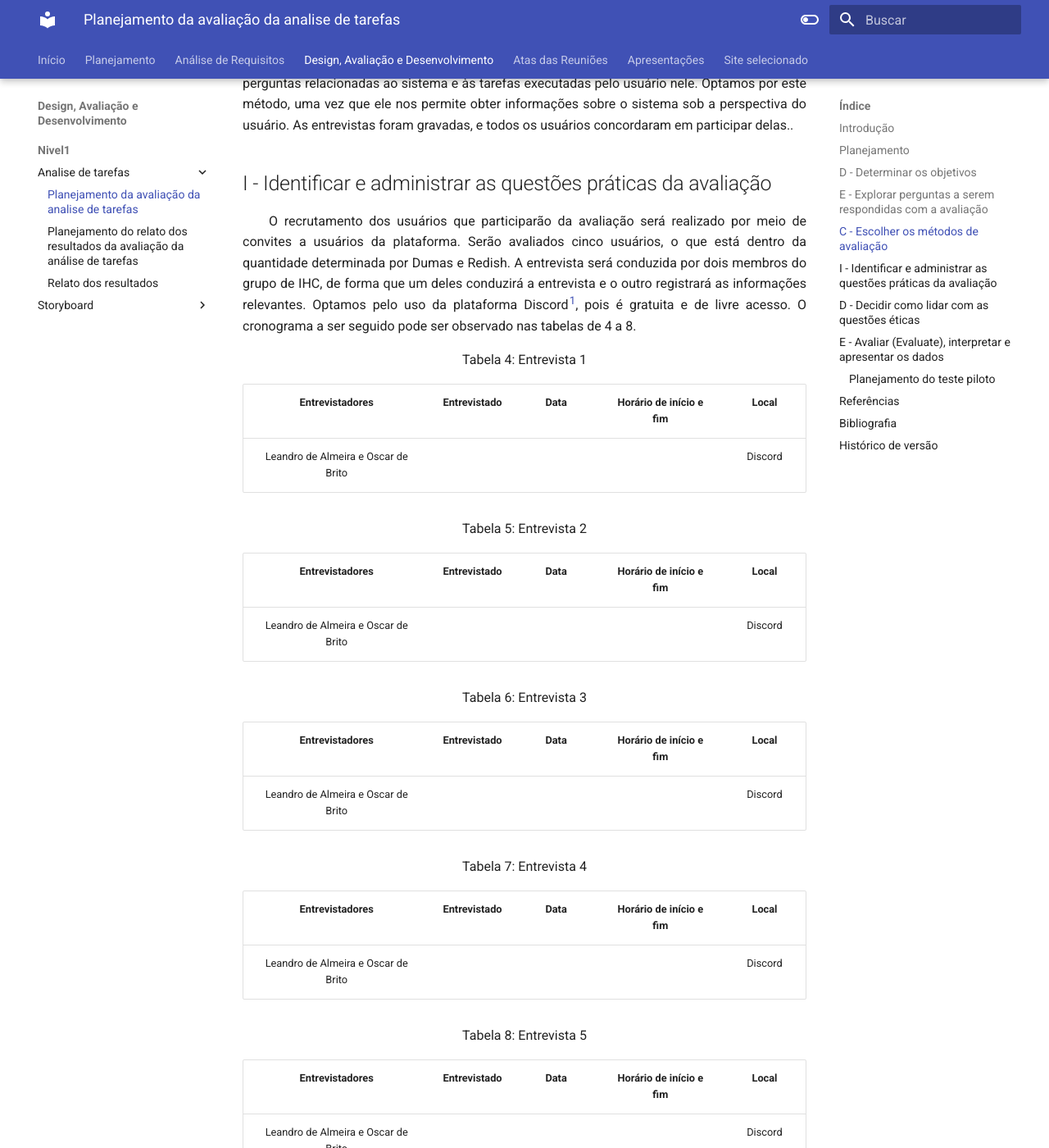
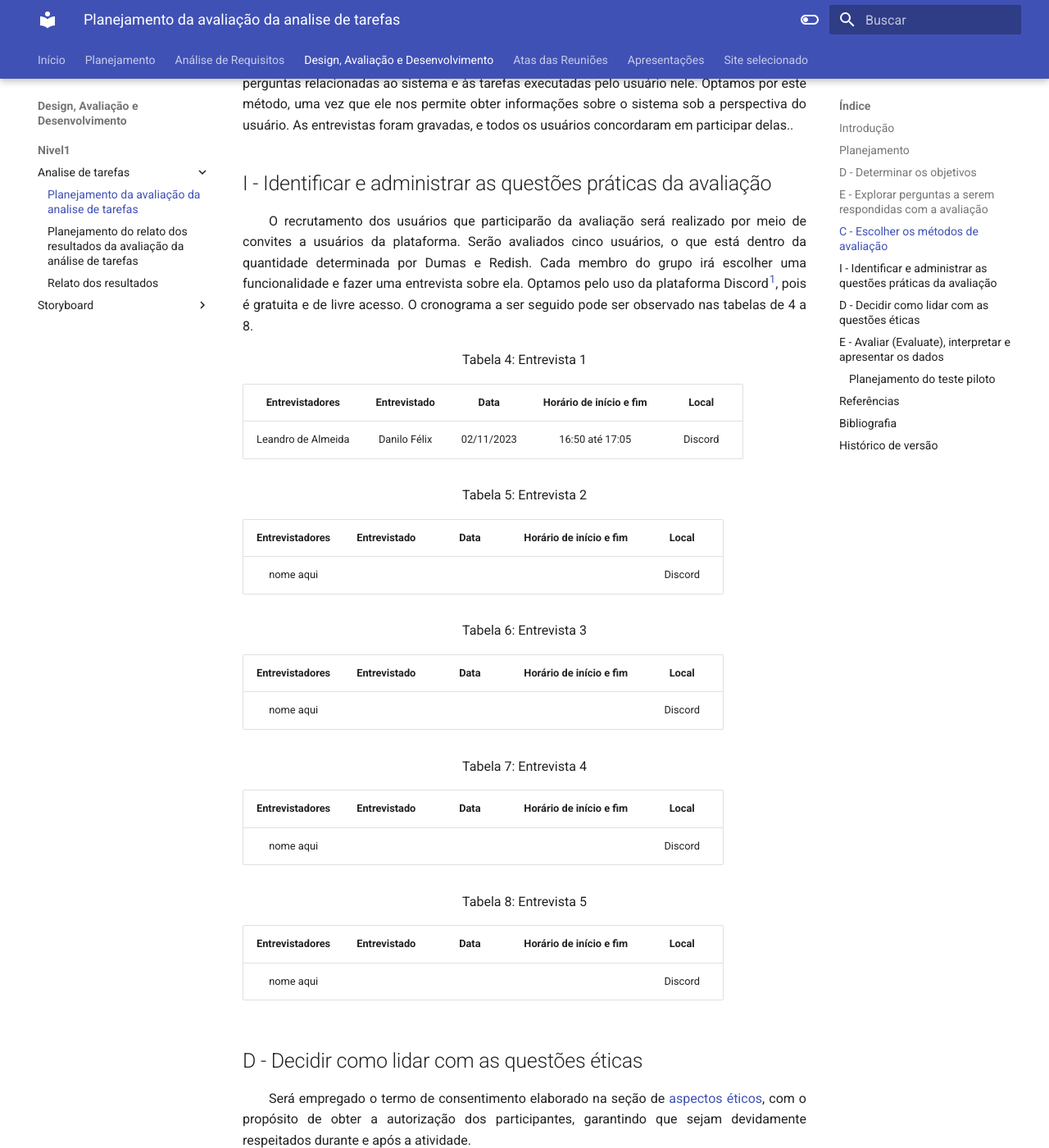
Before and after one commit to Interacao-Humano-Computador/2023.2-Caesb, an MkDocs documentation site: the page built from docs/design, avaliação e desenvolvimento/Planejamento da avaliação.md, in a window 1280 px wide and 1400 px high, scrolled down 2275 px. Shown: the whole window at 82% size. Built offline with MkDocs 1.6.1 and Material for MkDocs 9.7.7, drawn with Linux system fonts in a browser that asks for light colours.

Commit message:
add tópico

```diff
--- a/docs/design, avaliação e desenvolvimento/Planejamento da avaliação.md
+++ b/docs/design, avaliação e desenvolvimento/Planejamento da avaliação.md
@@ -84,38 +84,38 @@
 
 ## I - Identificar e administrar as questões práticas da avaliação
 
-<p align="justify">&emsp;&emsp;O recrutamento dos usuários que participarão da avaliação será realizado por meio de convites a usuários da plataforma. Serão avaliados cinco usuários, o que está dentro da quantidade determinada por Dumas e Redish. A entrevista será conduzida por dois membros do grupo de IHC, de forma que um deles conduzirá a entrevista e o outro registrará as informações relevantes. Optamos pelo uso da plataforma Discord<a href="#1"><sup>1</sup></a>, pois é gratuita e de livre acesso. O cronograma a ser seguido pode ser observado nas tabelas de 4 a 8.</p>
+<p align="justify">&emsp;&emsp;O recrutamento dos usuários que participarão da avaliação será realizado por meio de convites a usuários da plataforma. Serão avaliados cinco usuários, o que está dentro da quantidade determinada por Dumas e Redish. Cada membro do grupo irá escolher uma funcionalidade e fazer uma entrevista sobre ela. Optamos pelo uso da plataforma Discord<a href="#1"><sup>1</sup></a>, pois é gratuita e de livre acesso. O cronograma a ser seguido pode ser observado nas tabelas de 4 a 8.</p>
 
 
 <font size="3"><p style="text-align: center"> Tabela 4:  Entrevista 1</p> </font>
 
 | Entrevistadores | Entrevistado | Data| Horário de início e fim | Local |
 |:---------:|:---------:|:-------:|:-------:|:-------:|
-|Leandro de Almeira e Oscar de Brito|      |   |   | Discord|
+| Leandro de Almeida | Danilo Félix | 02/11/2023 | 16:50 até 17:05 | Discord |
 
 <font size="3"><p style="text-align: center">Tabela 5:  Entrevista 2</p></font>
 
 | Entrevistadores | Entrevistado | Data| Horário de início e fim | Local |
 |:---------:|:---------:|:-------:|:-------:|:-------:|
-|Leandro de Almeira e Oscar de Brito|      |   |   | Discord|
+|nome aqui|      |   |   | Discord|
 
 <font size="3"><p style="text-align: center">Tabela 6:  Entrevista 3</p></font>
 
 |Entrevistadores | Entrevistado | Data| Horário de início e fim | Local |
 |:---------:|:---------:|:-------:|:-------:|:-------:|
-|Leandro de Almeira e Oscar de Brito|      |   |   | Discord|
+|nome aqui|      |   |   | Discord|
 
 <font size="3"><p style="text-align: center">Tabela 7:  Entrevista 4</p></font>
 
 | Entrevistadores | Entrevistado | Data| Horário de início e fim | Local |
 |:---------:|:---------:|:-------:|:-------:|:-------:|
-|Leandro de Almeira e Oscar de Brito|      |   |   | Discord|
+|nome aqui|      |   |   | Discord|
 
 <font size="3"><p style="text-align: center">Tabela 8:  Entrevista 5</p></font>
 
 | Entrevistadores | Entrevistado | Data| Horário de início e fim | Local |
 |:---------:|:---------:|:-------:|:-------:|:-------:|
-|Leandro de Almeira e Oscar de Brito|      |   |   | Discord|
+|nome aqui|      |   |   | Discord|
 
 
 ## D - Decidir como lidar com as questões éticas
```
Also changed, not shown: docs/des-aval-des/plan-rel-res.md (+1 -5 lines), docs/design, avaliação e desenvolvimento/Relato dos resultados.md (+11 -5 lines).
